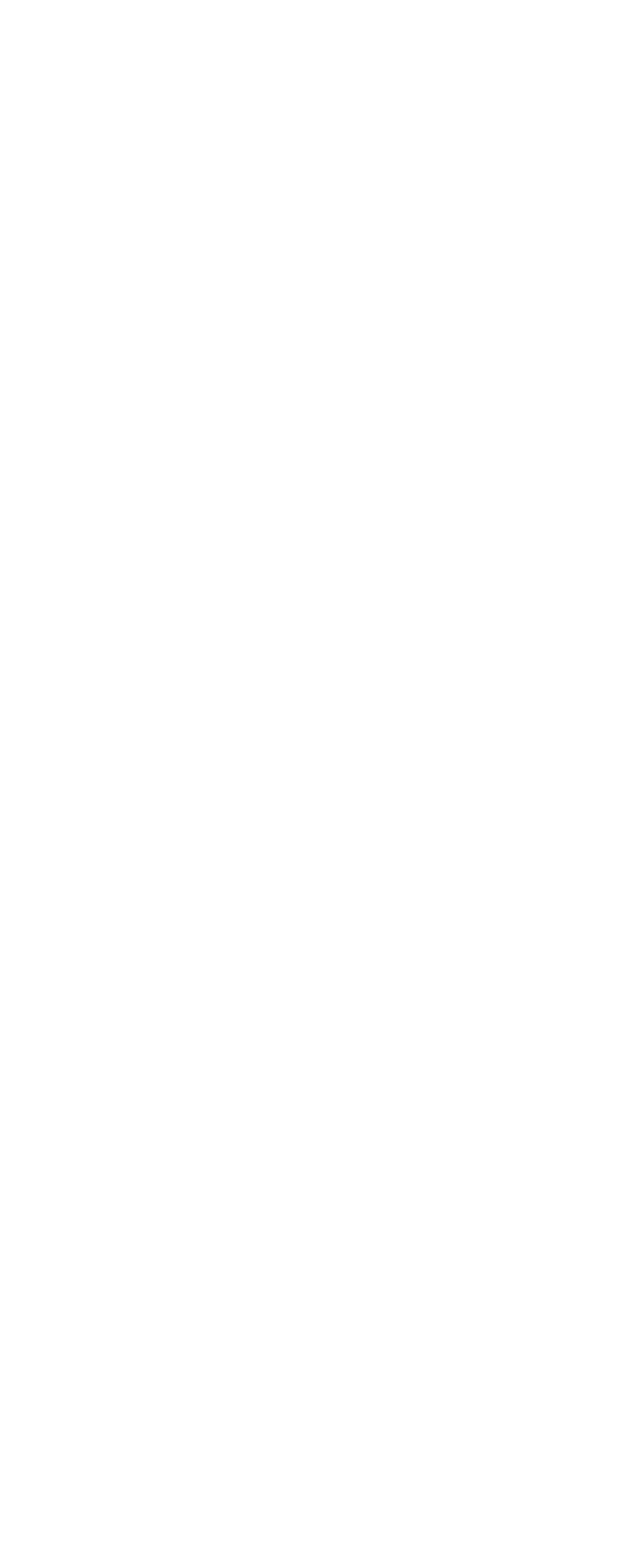
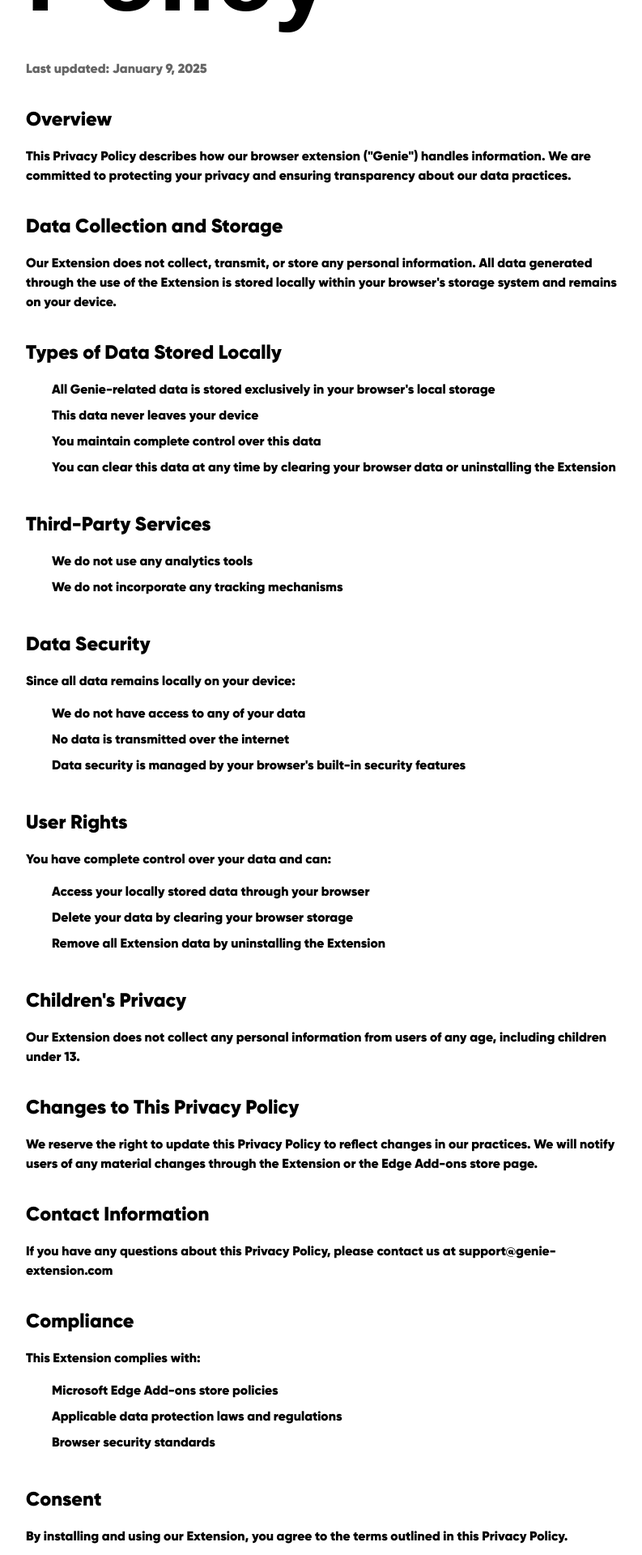
Before and after one commit to JasnoorMaan/Genie-extension, a React (Vite) app in the folder client/: page /privacy in a window 1280 px wide. Before the commit this address had no page. Shown: the part 380-2300 px from the top of the page at 81% size, without its empty margins (240-1033 px from the left). Before the commit the page ends 800 px from the top, so only its background shows below. Built offline with nearby package versions, Linux system fonts and the light colour scheme; a web font is replaced by a local one.

Commit message:
privacy-policy add

```diff
--- a/client/src/App.css
+++ b/client/src/App.css
@@ -158,3 +158,48 @@
   gap: 1.5rem;
   margin-top: 1rem;
 }
+
+.privacy-container {
+  max-width: 800px;
+  margin: 8rem auto 4rem;
+  padding: 0 2rem;
+}
+
+.privacy-content {
+  margin-top: 2rem;
+}
+
+.privacy-content section {
+  margin: 2rem 0;
+}
+
+.privacy-content .sub-heading {
+  margin-bottom: 1rem;
+  font-size: 1.5rem;
+}
+
+.privacy-content ul {
+  list-style-type: disc;
+  margin-left: 2rem;
+  margin-top: 1rem;
+}
+
+.privacy-content li {
+  margin-bottom: 0.5rem;
+}
+
+.privacy-content .last-updated {
+  color: #666;
+  margin-bottom: 2rem;
+}
+
+@media (max-width: 768px) {
+  .privacy-container {
+    margin-top: 6rem;
+    padding: 0 1rem;
+  }
+
+  .privacy-content .sub-heading {
+    font-size: 1.25rem;
+  }
+}
--- a/client/src/components/Hero.jsx
+++ b/client/src/components/Hero.jsx
@@ -36,7 +36,7 @@
           className="hero-button-container"
         >
           <Link to="/" className="button-sec hero-button">
-            <div>Install from Chrome Webstore</div>
+            <div>Install from Webstore</div>
             <img
               src="/buttonArrowWhite.svg"
               alt="arrow"
--- /dev/null
+++ b/client/src/components/Privacy.jsx
@@ -0,0 +1,129 @@
+import "../App.css";
+import Navbar from "./Navbar";
+import Footer from "./Footer";
+
+const Privacy = () => {
+  return (
+    <>
+      <Navbar />
+      <div className="privacy-container">
+        <h1 className="heading">Privacy Policy</h1>
+        <div className="privacy-content bodyText">
+          <p className="last-updated">Last updated: January 9, 2025</p>
+
+          <section>
+            <h2 className="sub-heading">Overview</h2>
+            <p>
+              This Privacy Policy describes how our browser extension ("Genie")
+              handles information. We are committed to protecting your privacy
+              and ensuring transparency about our data practices.
+            </p>
+          </section>
+
+          <section>
+            <h2 className="sub-heading">Data Collection and Storage</h2>
+            <p>
+              Our Extension does not collect, transmit, or store any personal
+              information. All data generated through the use of the Extension
+              is stored locally within your browser's storage system and remains
+              on your device.
+            </p>
+          </section>
+
+          <section>
+            <h2 className="sub-heading">Types of Data Stored Locally</h2>
+            <ul>
+              <li>
+                All Genie-related data is stored exclusively in your browser's
+                local storage
+              </li>
+              <li>This data never leaves your device</li>
+              <li>You maintain complete control over this data</li>
+              <li>
+                You can clear this data at any time by clearing your browser
+                data or uninstalling the Extension
+              </li>
+            </ul>
+          </section>
+
+          <section>
+            <h2 className="sub-heading">Third-Party Services</h2>
+            <ul>
+              <li>We do not use any analytics tools</li>
+              <li>We do not incorporate any tracking mechanisms</li>
+            </ul>
+          </section>
+
+          <section>
+            <h2 className="sub-heading">Data Security</h2>
+            <p>Since all data remains locally on your device:</p>
+            <ul>
+              <li>We do not have access to any of your data</li>
+              <li>No data is transmitted over the internet</li>
+              <li>
+                Data security is managed by your browser's built-in security
+                features
+              </li>
+            </ul>
+          </section>
+
+          <section>
+            <h2 className="sub-heading">User Rights</h2>
+            <p>You have complete control over your data and can:</p>
+            <ul>
+              <li>Access your locally stored data through your browser</li>
+              <li>Delete your data by clearing your browser storage</li>
+              <li>Remove all Extension data by uninstalling the Extension</li>
+            </ul>
+          </section>
+
+          <section>
+            <h2 className="sub-heading">Children's Privacy</h2>
+            <p>
+              Our Extension does not collect any personal information from users
+              of any age, including children under 13.
+            </p>
+          </section>
+
+          <section>
+            <h2 className="sub-heading">Changes to This Privacy Policy</h2>
+            <p>
+              We reserve the right to update this Privacy Policy to reflect
+              changes in our practices. We will notify users of any material
+              changes through the Extension or the Edge Add-ons store page.
+            </p>
+          </section>
+
+          <section>
+            <h2 className="sub-heading">Contact Information</h2>
+            <p>
+              If you have any questions about this Privacy Policy, please
+              contact us at support@genie-extension.com
+            </p>
+          </section>
+
+          <section>
+            <h2 className="sub-heading">Compliance</h2>
+            <p>This Extension complies with:</p>
+            <ul>
+              <li>Microsoft Edge Add-ons store policies</li>
+              <li>Applicable data protection laws and regulations</li>
+              <li>Browser security standards</li>
+            </ul>
+          </section>
+
+          <section>
+            <h2 className="sub-heading">Consent</h2>
+            <p>
+              By installing and using our Extension, you agree to the terms
+              outlined in this Privacy Policy.
+            </p>
+          </section>
+        </div>
+      </div>
+      <Footer />
+    </>
+  );
+};
+
+export default Privacy;
--- a/client/src/main.jsx
+++ b/client/src/main.jsx
@@ -3,12 +3,14 @@
 import "./index.css";
 import App from "./App.jsx";
 import WishPage from "./WishPage.jsx";
+import Privacy from "./components/Privacy.jsx";
 
 createRoot(document.getElementById("root")).render(
   <BrowserRouter>
     <Routes>
       <Route path="/" element={<App />} />
       <Route path="/yourwishlist" element={<WishPage />} />
+      <Route path="/privacy" element={<Privacy />} />
     </Routes>
   </BrowserRouter>
 );
```
Also changed, not shown: 2 other files (tests, documents, lock files or other folders).
